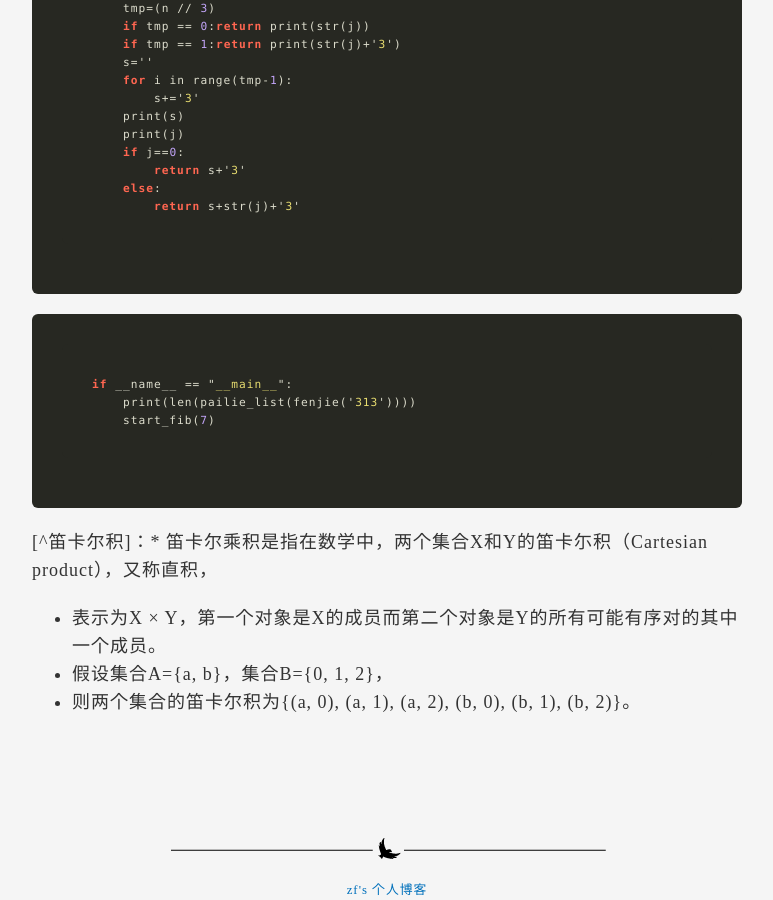
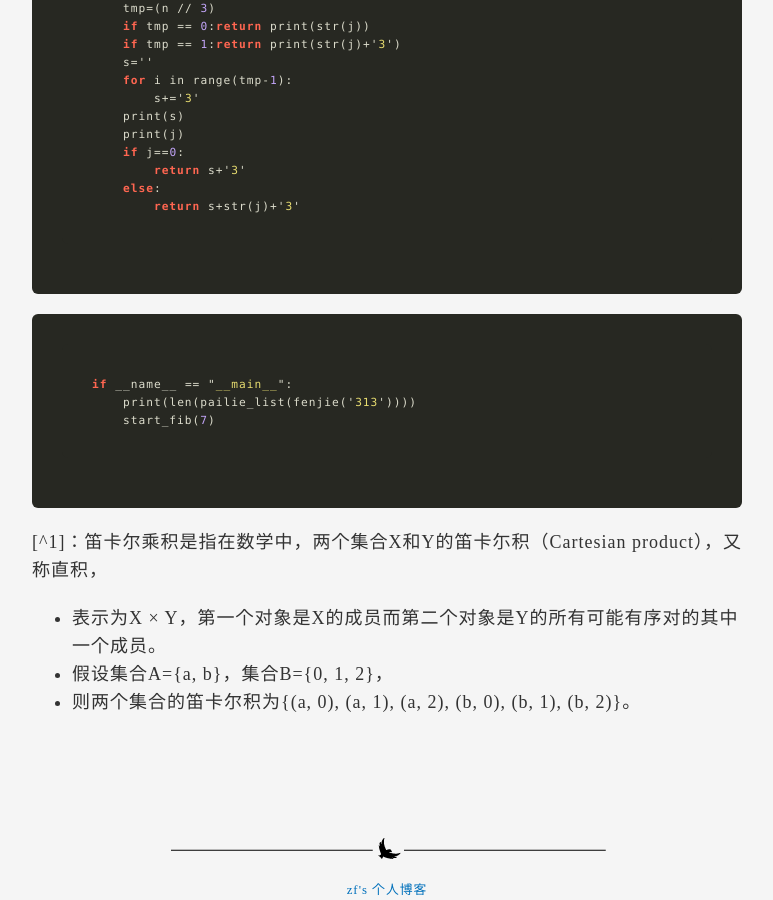
Before and after one commit to hlowd/hlowd.github.io, a Jekyll site: the page built from _posts/2017-3-29-牛顿家的楼梯.md, in a window 1280 px wide and 900 px high, scrolled down 5719 px. Shown: the whole window, without its empty margins (253-1026 px from the left). Built offline with Jekyll 4.4.1, drawn with Linux system fonts in a browser that asks for light colours; our own code applies the rules of GitHub Pages for plain Markdown files; some of the changed text lies outside the part shown.

Commit message:
Update 2017-3-29-牛顿家的楼梯.md

````diff
--- a/_posts/2017-3-29-牛顿家的楼梯.md
+++ b/_posts/2017-3-29-牛顿家的楼梯.md
@@ -146,7 +146,7 @@
     return res
 ```
 
-**今天才知道这玩意叫——[笛卡尔积](^笛卡尔积)**
+**今天才知道这玩意叫——笛卡尔积[^1]**
 
 ```python
 def ivb(v1,v2):
@@ -213,7 +213,7 @@
     start_fib(7)
 ```
 
-[^笛卡尔积]：* 笛卡尔乘积是指在数学中，两个集合X和Y的笛卡尓积（Cartesian product），又称直积，
+[^1]：笛卡尔乘积是指在数学中，两个集合X和Y的笛卡尓积（Cartesian product），又称直积，
 * 表示为X × Y，第一个对象是X的成员而第二个对象是Y的所有可能有序对的其中一个成员。
 * 假设集合A={a, b}，集合B={0, 1, 2}，
 *  则两个集合的笛卡尔积为{(a, 0), (a, 1), (a, 2), (b, 0), (b, 1), (b, 2)}。
````
